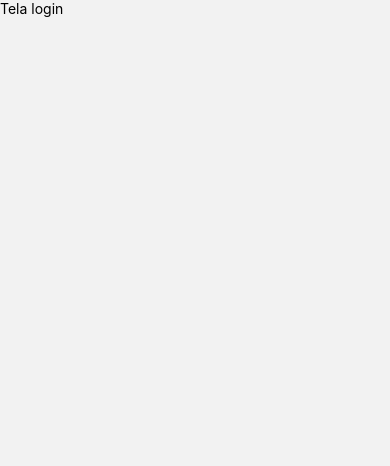
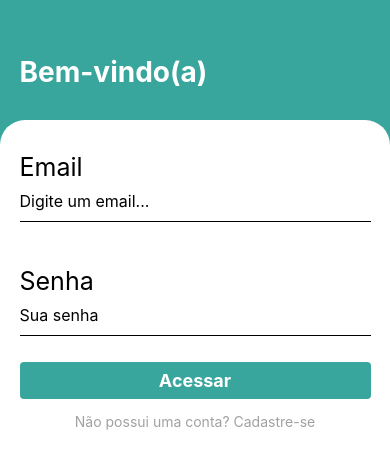
Before and after one commit to ninguemzin/PawMate, a React Native app: screen /SignIn in a window 390 px wide. Shown: the top 466 px of the page. Built offline with nearby package versions, Linux system fonts and the light colour scheme.

Commit message:
tela SignIn

```diff
--- a/src/pages/SignIn/index.js
+++ b/src/pages/SignIn/index.js
@@ -1,11 +1,94 @@
 import React from 'react';
-import { View, Text } from 'react-native';
+import { View, Text, StyleSheet, TextInput, TouchableOpacity } from 'react-native';
+import * as Animatable from 'react-native-animatable';
 
 
 export default function SignIn() {
   return (
-    <View>
-        <Text>Tela login</Text>
+    <View style={styles.container}>
+      <Animatable.View animation="fadeInLeft" delay={500} style={styles.containerHeader}>
+        <Text style={styles.message}>Bem-vindo(a)</Text>
+      </Animatable.View>
+
+      <Animatable.View animation="fadeInUp" style={styles.containerForm}>
+      <Text style={styles.title}>Email</Text>
+      <TextInput
+        placeholder="Digite um email..."
+        style={styles.input}
+        />
+
+        <Text style={styles.title}>Senha</Text>
+        <TextInput
+          placeholder= "Sua senha"
+          style={styles.input}
+        />
+
+        <TouchableOpacity style={styles.button}>
+          <Text style={styles.buttonText}>Acessar</Text>
+        </TouchableOpacity>
+
+        <TouchableOpacity style={styles.buttonRegister}>
+          <Text style={styles.registerText}>Não possui uma conta? Cadastre-se</Text>
+        </TouchableOpacity>
+
+      </Animatable.View>
+
     </View>
   );
 }
+
+const styles = StyleSheet.create({
+  container: {
+   flex: 1,
+   backgroundColor: '#38a69d'
+  },
+  containerHeader: {
+    marginBottom: '8%',
+    marginTop:'14%',
+    paddingStart: '5%'
+  },
+  message: {
+    fontSize: 28,
+    fontWeight: 'bold',
+    color: '#FFF',
+  },
+  containerForm: {
+    backgroundColor:'#FFF',
+    flex: 1,
+    borderTopLeftRadius: 25,
+    borderTopRightRadius: 25,
+    paddingStart: '5%',
+    paddingEnd: '5%'
+  },
+  title:{
+    fontSize: 25,
+    marginTop:32
+  },
+  input:{
+    borderBottomWidth: 1,
+    height: 40,
+    marginBottom: 12,
+    fontSize: 16,
+  },
+  button:{
+    backgroundColor: '#38a69d',
+    width: '100%',
+    borderRadius: 4,
+    paddingVertical: 8,
+    marginTop: 14,
+    justifyContent: 'center',
+    alignItems: 'center'
+  },
+  buttonText:{
+    color: '#FFF',
+    fontSize: 18,
+    fontWeight: 'bold'
+  },
+  buttonRegister:{
+    marginTop: 14,
+    alignSelf: 'center',
+  },
+  registerText:{
+    color: '#a1a1a1'
+  }
+});
--- a/src/pages/Welcome/index.js
+++ b/src/pages/Welcome/index.js
@@ -3,7 +3,11 @@ import { View, Text, StyleSheet, Image, TouchableOpacity } from 'react-native';
 
 import * as Animatable from 'react-native-animatable'
 
+import { useNavigation } from '@react-navigation/native'
+
 export default function Welcome() {
+  const navigation = useNavigation();
+
   return (
     <View style={styles.container}>
 
@@ -20,7 +24,10 @@ export default function Welcome() {
         <Text style={styles.title}>Faça amizades, e ache um novo aumigo para seu dog!</Text>
         <Text style={styles.text}>Faça o login para começar</Text>
 
-      <TouchableOpacity style={styles.button}>
+      <TouchableOpacity
+        style={styles.button}
+        onPress={ () => navigation.navigate('SignIn')}
+        >
         <Text style={styles.buttonText}>Acessar</Text>
       </TouchableOpacity>
 
```
